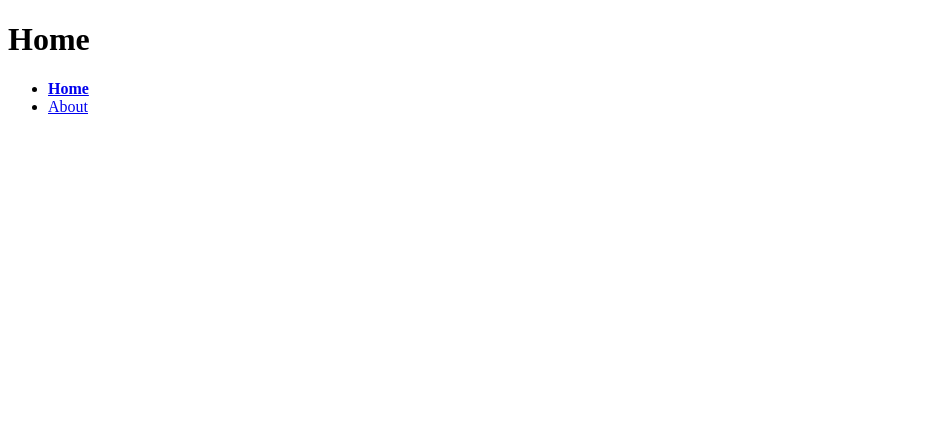
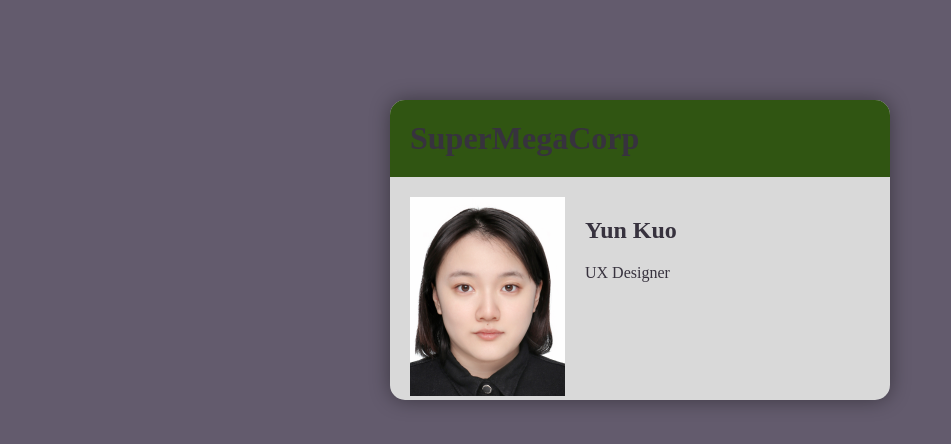
Before and after one commit to YK067/html-getting-started, a plain HTML site: page index.html in a window 1280 px wide. Shown: the whole page, without its empty margins (0-951 px from the left). Drawn offline with Linux system fonts and the light colour scheme.

Commit message:
update index.html

```diff
--- a/index.html
+++ b/index.html
@@ -8,13 +8,12 @@
     <link rel="stylesheet" href="screen.css">
   </head>
   <body>
-    <h1>Home</h1>
-    <nav>
-      <ul>
-        <li><a href="index.html" class="active">Home</a></li>
-        <li><a href="about.html">About</a></li>
-      </ul>
-    </nav>
-    <script src="index.js"></script>
+   <div class ="card">
+    <h1 id= "company">SuperMegaCorp</h1>
+    <div>
+      <img alt="Headshot of Yun Kuo"src="YunK.png"/>
+      <h2>Yun Kuo</h2>
+      <p>UX Designer</p>
+   </div>
   </body>
 </html>
--- a/screen.css
+++ b/screen.css
@@ -1,4 +1,34 @@
 /* Add screen styles below */
-a.active {
-    font-weight: bold;
+body{
+    background: #635b6d;
+    margin-top: 100px;
+
 }
+.card{
+    background:#D9d9d9;
+    color: #37323e;
+    margin: 0 auto;
+    width:500px;
+    height:300px;
+    border-radius: 15px;
+    box-shadow: 0 0 20px rgba(0,0,0,0.4);
+    font-family: 'Times New Roman', Times, serif;
+
+}
+.card div{
+    padding: 20px;
+}
+
+h1{
+    background: #305512;
+    margin:0;
+    padding:20px;
+    border-radius: 15px 15px 0 0;
+    font-family: 'Times New Roman', Times, serif;
+}
+
+img{
+    float:left;
+    margin-right:20px;
+
+}
```
Also changed, not shown: YunK.png (added).
